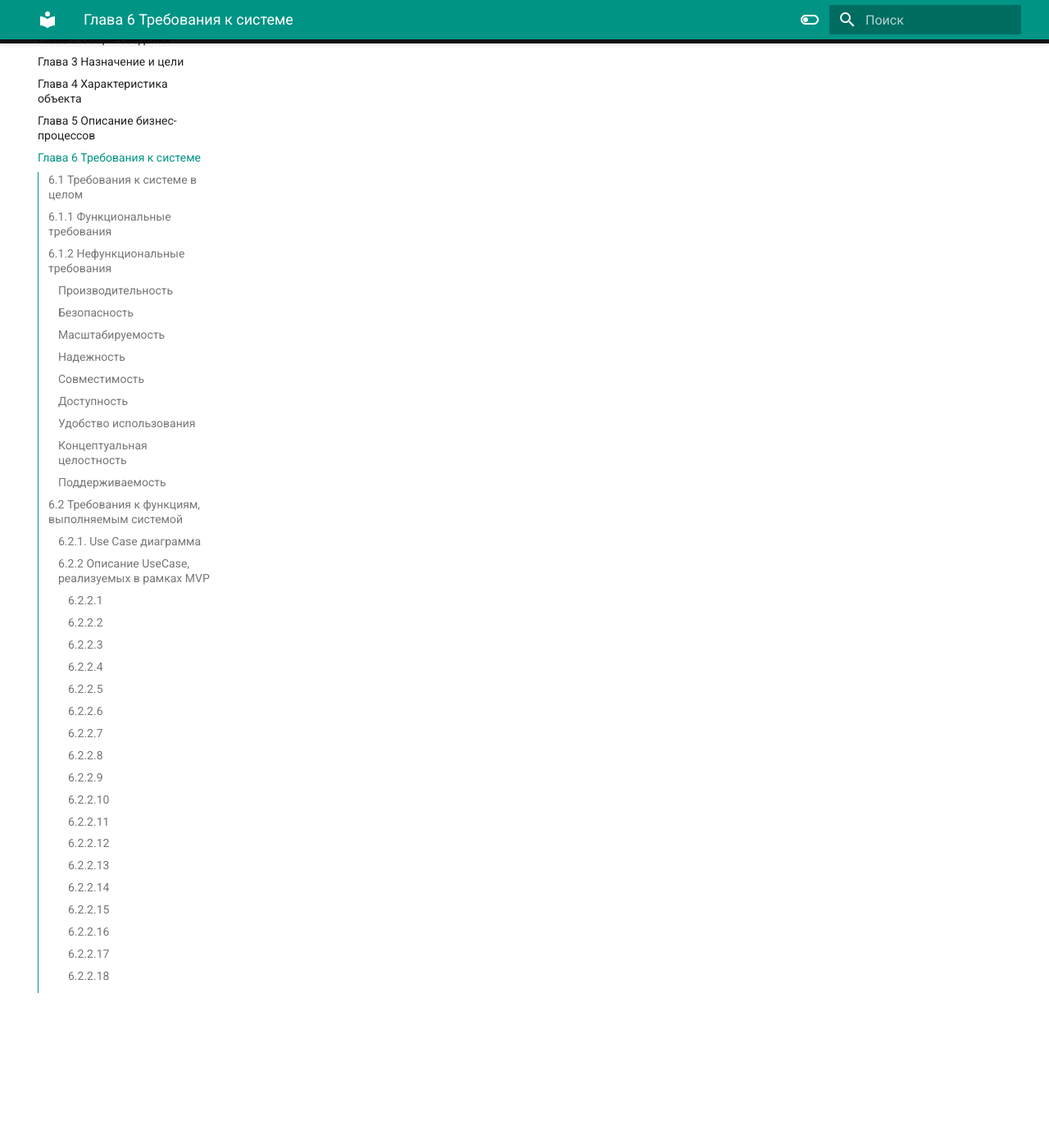
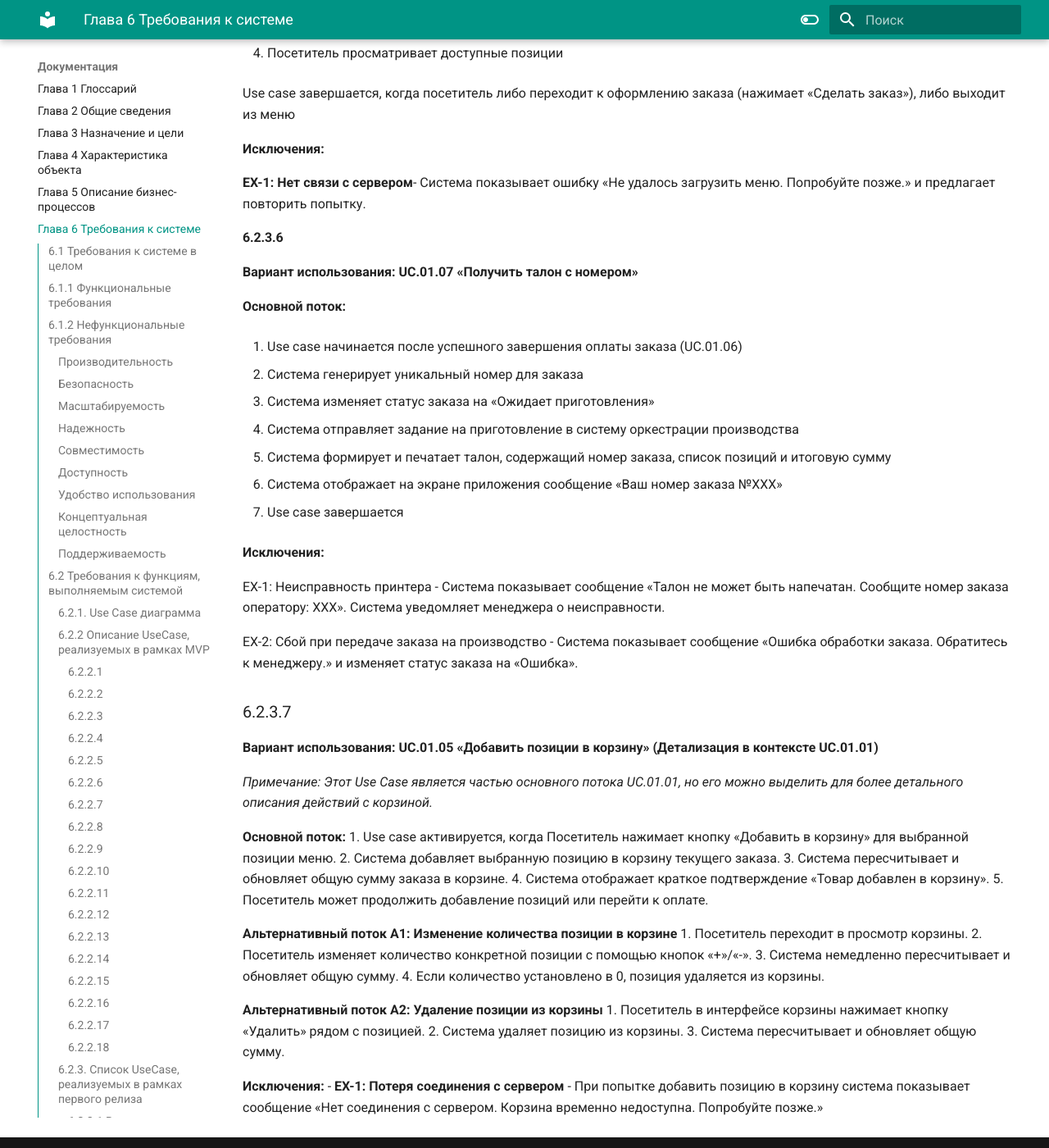
Before and after one commit to YuVUp/SA_Final_Work, an MkDocs documentation site: the page built from docs/6_system_requirements.md, in a window 1280 px wide and 1400 px high, scrolled down 19682 px. Shown: the whole window at 82% size. Built offline with MkDocs 1.6.1 and Material for MkDocs 9.7.7, drawn with Linux system fonts in a browser that asks for light colours; some of the changed text lies outside the part shown.

Commit message:
add usecase gor first release

```diff
--- a/docs/6_system_requirements.md
+++ b/docs/6_system_requirements.md
@@ -1230,9 +1230,7 @@
 }
 </style>
 
-#### 6.2.3.1
-
-**Вариант использования: UC.01.01 «Оформить заказ» (включает UC.01.05 «Добавить позиции в корзину»)**
+#### 6.2.3.1 **Вариант использования: UC.01.01 «Оформить заказ» (включает UC.01.05 «Добавить позиции в корзину»)**
 
 **Основной поток:**
 1. Посетитель подходит к киоску и нажимает «Сделать заказ»
@@ -1249,9 +1247,7 @@
 - **EX-1: Позиция недоступна** - Система скрывает позицию или показывает пометку «Нет в наличии»
 - **EX-2: Нет связи с сервером** - Система показывает ошибку «Нет связи. Попробуйте позже»
 
-#### 6.2.3.2
-
-**Вариант использования: UC.01.06 «Произвести оплату»**
+#### 6.2.3.2 **Вариант использования: UC.01.06 «Произвести оплату»**
 
 **Основной поток:**
 1. Система перенаправляет на экран оплаты после оформления заказа
@@ -1272,9 +1268,7 @@
 - **EX-1: Ошибка оплаты картой** - Система показывает «Оплата отклонена»
 - **EX-2: Разрыв связи с платежным шлюзом** - Система показывает «Ошибка соединения»
 
-#### 6.2.3.3
-
-**Вариант использования: UC.06.01 «Мониторинг производства» (Базовая версия)**
+#### 6.2.3.3 **Вариант использования: UC.06.01 «Мониторинг производства» (Базовая версия)**
 
 **Основной поток:**
 1. Менеджер на производстве открывает панель мониторинга
@@ -1289,9 +1283,7 @@
 **Исключения:**
 - **EX-1: Потеря связи с роботом** - Система показывает статус «Нет связи»
 
-#### 6.2.3.4
-
-**Вариант использования: UC.05.01 «Оповестить о готовности заказа»**
+#### 6.2.3.4 **Вариант использования: UC.05.01 «Оповестить о готовности заказа»**
 
 **Основной поток:**
 1. Система оркестрации определяет готовность заказа
@@ -1304,3 +1296,74 @@
 **Исключения:**
 - **EX-1: Табло недоступно** - Менеджер объявляет о готовности устно
 - **EX-2: Заказ не забирают** - Система автоматически аннулирует заказ через 5 минут
+
+
+#### 6.2.3.5 **Вариант использования: UC.01.02 «Просмотреть меню»**
+
+**Основной поток:**
+
+1. Посетитель на главном экране киоска нажимает «Посмотреть меню»
+
+2. Система загружает актуальное меню из базы данных, включая категории (например, «Бургеры», «Снеки», «Напитки»), названия позиций, изображения, описания и цены
+
+3. Система отображает меню в удобном для просмотра формате с возможностью прокрутки
+
+4. Посетитель просматривает доступные позиции
+
+Use case завершается, когда посетитель либо переходит к оформлению заказа (нажимает «Сделать заказ»), либо выходит из меню
+
+**Исключения:**
+
+**EX-1: Нет связи с сервером**- Система показывает ошибку «Не удалось загрузить меню. Попробуйте позже.» и предлагает повторить попытку.
+
+#### 6.2.3.6
+**Вариант использования: UC.01.07 «Получить талон с номером»**
+
+**Основной поток:**
+
+1. Use case начинается после успешного завершения оплаты заказа (UC.01.06)
+
+2. Система генерирует уникальный номер для заказа
+
+3. Система изменяет статус заказа на «Ожидает приготовления»
+
+4. Система отправляет задание на приготовление в систему оркестрации производства
+
+5. Система формирует и печатает талон, содержащий номер заказа, список позиций и итоговую сумму
+
+6. Система отображает на экране приложения сообщение «Ваш номер заказа №XXX»
+
+7. Use case завершается
+
+**Исключения:**
+
+EX-1: Неисправность принтера - Система показывает сообщение «Талон не может быть напечатан. Сообщите номер заказа оператору: XXX». Система уведомляет менеджера о неисправности.
+
+EX-2: Сбой при передаче заказа на производство - Система показывает сообщение «Ошибка обработки заказа. Обратитесь к менеджеру.» и изменяет статус заказа на «Ошибка».
+
+### 6.2.3.7
+
+**Вариант использования: UC.01.05 «Добавить позиции в корзину» (Детализация в контексте UC.01.01)**
+
+*Примечание: Этот Use Case является частью основного потока UC.01.01, но его можно выделить для более детального описания действий с корзиной.*
+
+**Основной поток:**
+1. Use case активируется, когда Посетитель нажимает кнопку «Добавить в корзину» для выбранной позиции меню.
+2. Система добавляет выбранную позицию в корзину текущего заказа.
+3. Система пересчитывает и обновляет общую сумму заказа в корзине.
+4. Система отображает краткое подтверждение «Товар добавлен в корзину».
+5. Посетитель может продолжить добавление позиций или перейти к оплате.
+
+**Альтернативный поток А1: Изменение количества позиции в корзине**
+1. Посетитель переходит в просмотр корзины.
+2. Посетитель изменяет количество конкретной позиции с помощью кнопок «+»/«-».
+3. Система немедленно пересчитывает и обновляет общую сумму.
+4. Если количество установлено в 0, позиция удаляется из корзины.
+
+**Альтернативный поток А2: Удаление позиции из корзины**
+1. Посетитель в интерфейсе корзины нажимает кнопку «Удалить» рядом с позицией.
+2. Система удаляет позицию из корзины.
+3. Система пересчитывает и обновляет общую сумму.
+
+**Исключения:**
+- **EX-1: Потеря соединения с сервером** - При попытке добавить позицию в корзину система показывает сообщение «Нет соединения с сервером. Корзина временно недоступна. Попробуйте позже.»
--- a/mkdocs.yml
+++ b/mkdocs.yml
@@ -3,7 +3,7 @@
 nav:
   - Главная: index.md
   - Документация:
-    - '**Глава 1** Глоссарий': 1_glossary.md
+    - Глава 1 Глоссарий: 1_glossary.md
     - Глава 2 Общие сведения: 2_general_info.md
     - Глава 3 Назначение и цели: 3_goals.md
     - Глава 4 Характеристика объекта: 4_object_param.md
```
